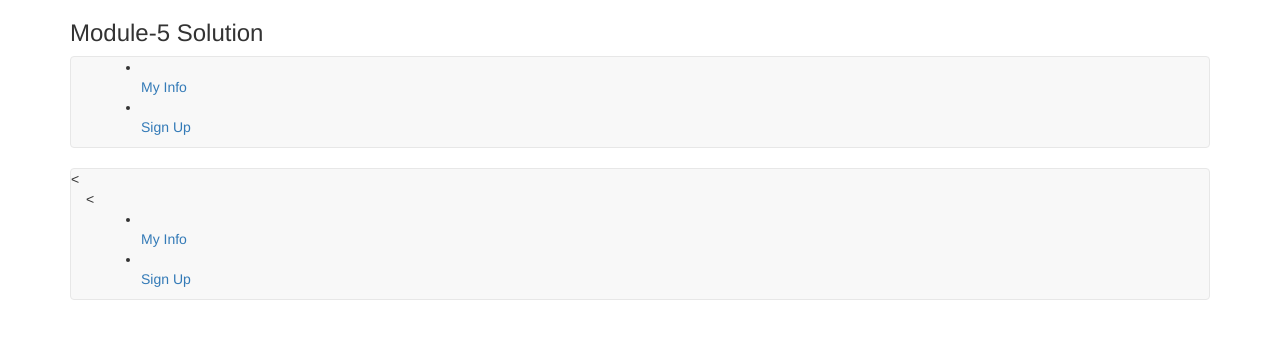
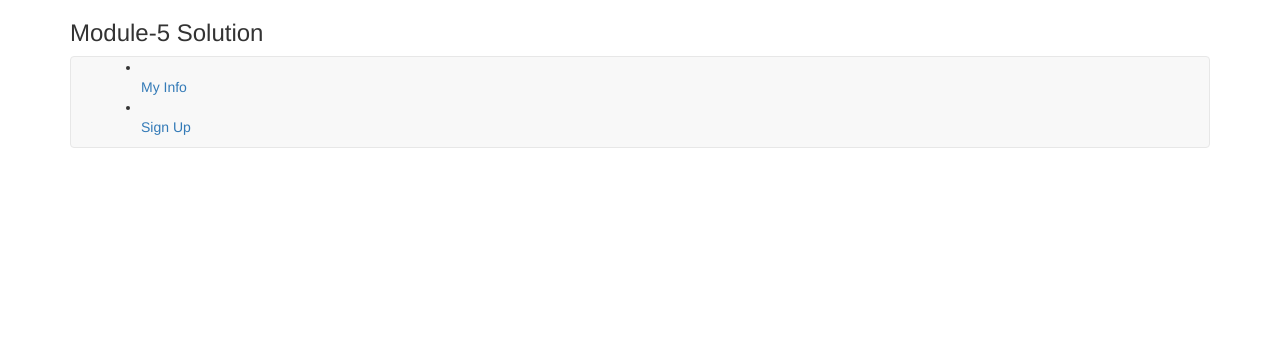
Before and after one commit to sunilangtest/module5-solution, a plain HTML site: page index.html in a window 1280 px wide. Drawn offline with Linux system fonts and the light colour scheme.

Commit message:
module5-solution-commit-1

```diff
--- a/home.html
+++ b/home.html
@@ -1,27 +1,3 @@
-<header>
-  <nav id="header-nave" class="navbar navbar-default">
-    <<div class="container">
-      <<div class="nav-header">
-      </div>
-
-      <div id="collapsable-nav" class="collapse navbar-collapse">
-        <ul>
-          <li>
-            <a ui-sref="myinfo">
-              <br class="hidden-xs">My Info
-            </a>
-          </li>
-          <li>
-            <a ui-sref="signup">
-              <br class="hidden-xs">Sign Up
-            </a>
-          </li>
-
-        </ul>
-      </div>
-    </div>
-  </nav>
-</header>
 
 
 <ui-view></ui-view>
```
Also changed, not shown: src/home.html (deleted, +0 -24 lines).
